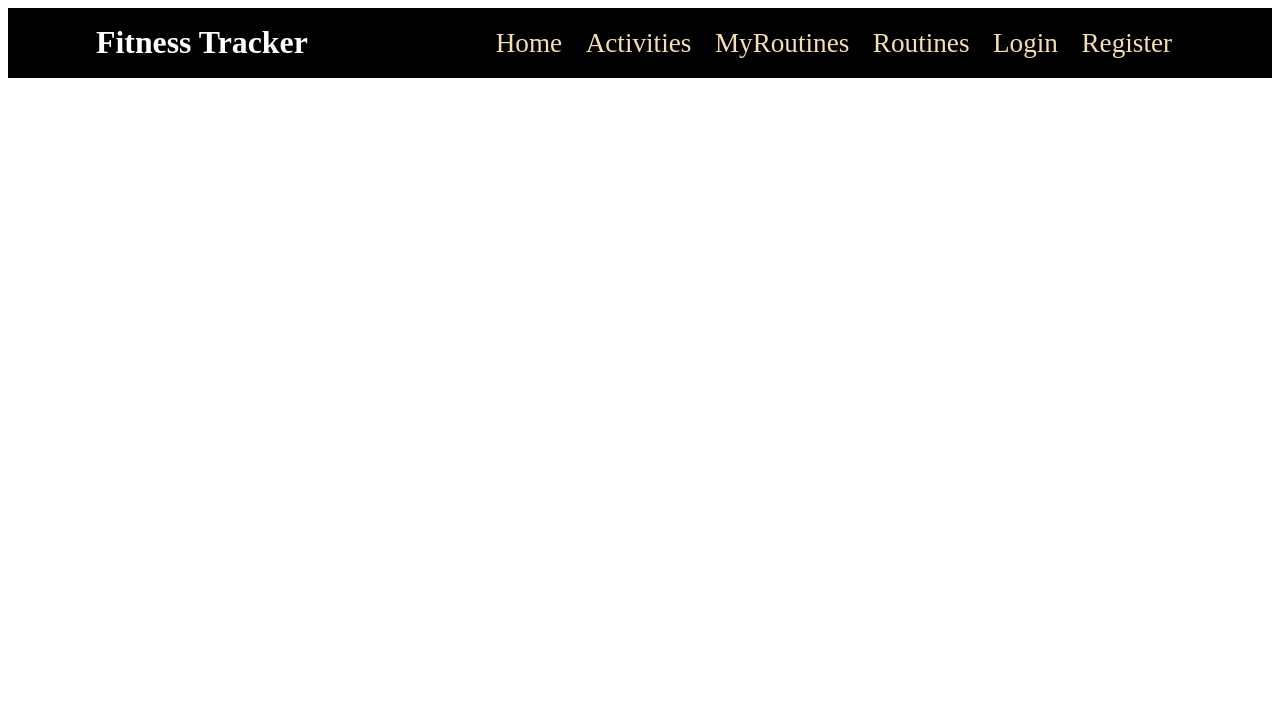
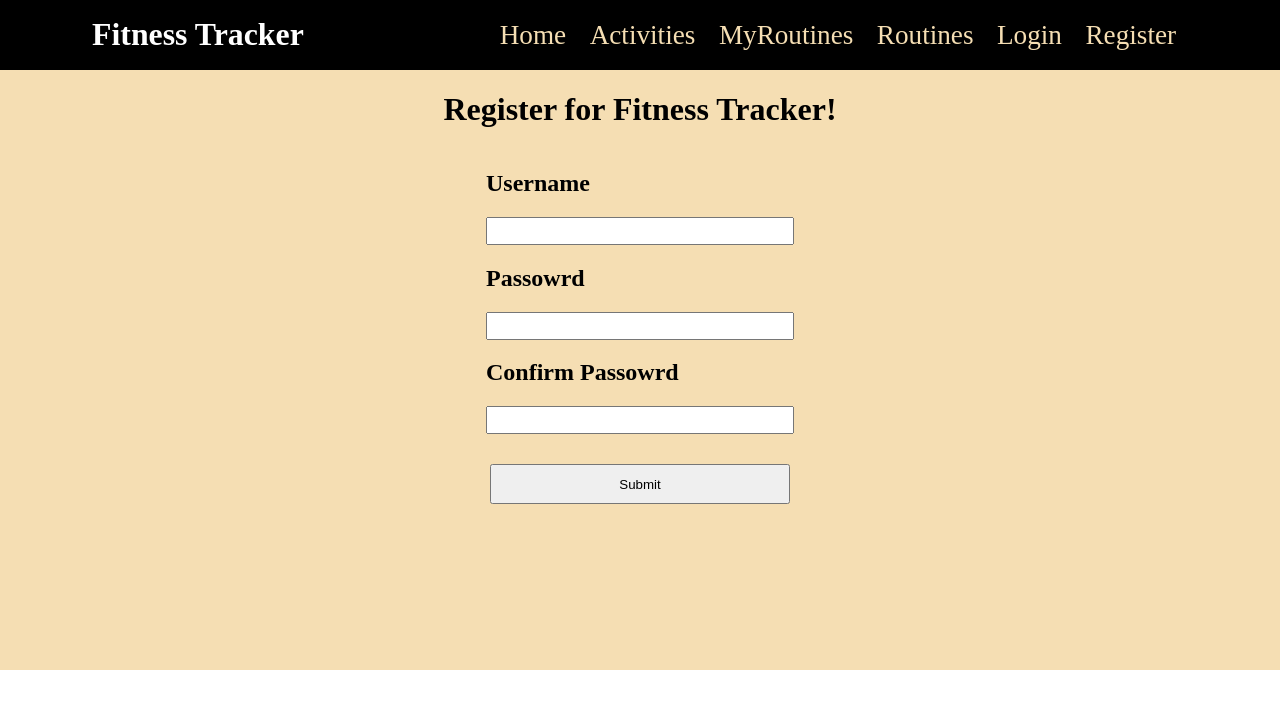
Before and after one commit to ReleventGull/FitnessTrack-Frontend, a React app: page /register in a window 1280 px wide. Built offline with nearby package versions, Linux system fonts and the light colour scheme.

Commit message:
feat(Register) working on register

```diff
--- a/package.json
+++ b/package.json
@@ -6,7 +6,7 @@
   "dependencies": {
     "react": "^18.2.0",
     "react-dom": "^18.2.0",
-    "react-router-dom": "^6.6.1",
+    "react-router-dom": "^5.3.4",
     "react-scripts": "^5.0.1"
   },
   "browserslist": {
--- a/public/style.css
+++ b/public/style.css
@@ -1,3 +1,7 @@
+body{
+    margin: 0;
+}
+
 .mainHeader {
     background-color: black;
     color: white;
@@ -29,3 +33,35 @@
 .headerLinks a:hover {
     text-decoration: underline;
 }
+
+/************REGISTER **************/
+.registerContainer {
+    background-color: wheat;
+    display: flex;
+    flex-direction: column;
+    align-items: center;
+    height: 600px;
+
+}
+
+.registerForm {
+    display: flex;
+    flex-direction: column;
+    justify-content: center;
+}
+
+.registerForm input {
+    width: 300px;
+    height: 22px;
+}
+
+.registerForm button {
+    width: 300px;
+    height: 40px;
+    margin-top: 30px;
+    align-self: center;
+}
+
+.registerError {
+    color: red
+}
--- /dev/null
+++ b/src/components/Header.js
@@ -0,0 +1,31 @@
+import react from "react";
+import {Link} from 'react-router-dom'
+
+
+
+
+const Header =  () => {
+    return (
+        <div className='bruh2'>
+    <header className='mainHeader'>
+      <h3>Fitness Tracker</h3>
+      <nav  className='headerLinks'>
+    <Link>Home</Link>
+
+    <Link>Activities</Link>
+
+    <Link>MyRoutines</Link>
+
+    <Link>Routines</Link>
+
+    <Link>Login</Link>
+
+    <Link to='register'>Register</Link>
+    </nav>
+    </header>
+    </div>
+
+    )
+}
+
+export default Header
--- a/src/components/Register.js
+++ b/src/components/Register.js
@@ -6,4 +6,67 @@ import React, {useState} from 'react'
 
 const Register = () => {
 const [username, setUsername] = useState('')
+const [password, setPassword] = useState('')
+const [password2, setPassword2] = useState('')
+const [errorMessage, setErrorMessage] = useState('')
+
+const handleSubmit = (event) => {
+   console.log(errorMessage)
+event.preventDefault()
+console.log(password.length)
+if(password.length === 0 || password2.length === 0 || username.length === 0) {
+   setErrorMessage('Please fill out all the fields')
+}else if (password !== password2) {
+setErrorMessage("Passwords do not match.")
+setUsername('')
+setPassword('')
+setPassword2('')
 }
+
+}
+
+
+return (
+<div className='registerContainer'>
+ <h1>Register for Fitness Tracker!</h1>
+ <form onSubmit={handleSubmit} className='registerForm'>
+    <h2>Username</h2>
+    <input
+    value={username}
+    onChange={(event) =>
+    setUsername(event.target.value)}
+    type='Username'
+    >
+
+    </input>
+
+    <h2>Passowrd</h2>
+    <input
+    value={password}
+    onChange={(event) => setPassword(event.target.value)}
+    type='Password'
+    >
+    </input>
+
+    <h2>Confirm Passowrd</h2>
+
+    <input
+    value={password2}
+    onChange={(event) => setPassword2(event.target.value)}
+    type='Password'
+    >
+    </input>
+
+    <button type='submit'>Submit</button>
+ </form>
+ <h4 className='registerError'>{errorMessage}</h4>
+</div>
+)
+}
+
+
+
+
+
+
+export default Register
--- a/src/index.js
+++ b/src/index.js
@@ -1,29 +1,19 @@
 import React from 'react';
 import ReactDOM from 'react-dom/client';
-import { BrowserRouter, Link } from "react-router-dom";
-
+import { BrowserRouter as Router, Route, Link, Switch } from "react-router-dom";
+import {Header, Register} from './components/index'
 const App = () => {
   return (
-  <div className='bruh2'>
-    <header className='mainHeader'>
-      <h3>Fitness Tracker</h3>
-      <nav  className='headerLinks'>
-    <Link>Home</Link>
 
-    <Link>Activities</Link>
+    <main>
+    <Header />
 
-    <Link>MyRoutines</Link>
-
-    <Link>Routines</Link>
-
-    <Link>Login</Link>
-
-    <Link>Register</Link>
-    </nav>
-    </header>
-  </div>
-
-
+    <Switch>
+    <Route exact path='/register'>
+    <Register/>
+    </Route>
+    </Switch>
+    </main>
 
   )
 }
@@ -32,8 +22,8 @@ const App = () => {
 const root = ReactDOM.createRoot(document.getElementById('app'))
 
 root.render(
-  <BrowserRouter>
-  <App />
-  </BrowserRouter>
+  <Router>
+    <App />
+  </Router>
 
 );
```
Also changed, not shown: src/components/index.js (+6 -4 lines), 1 other file.
